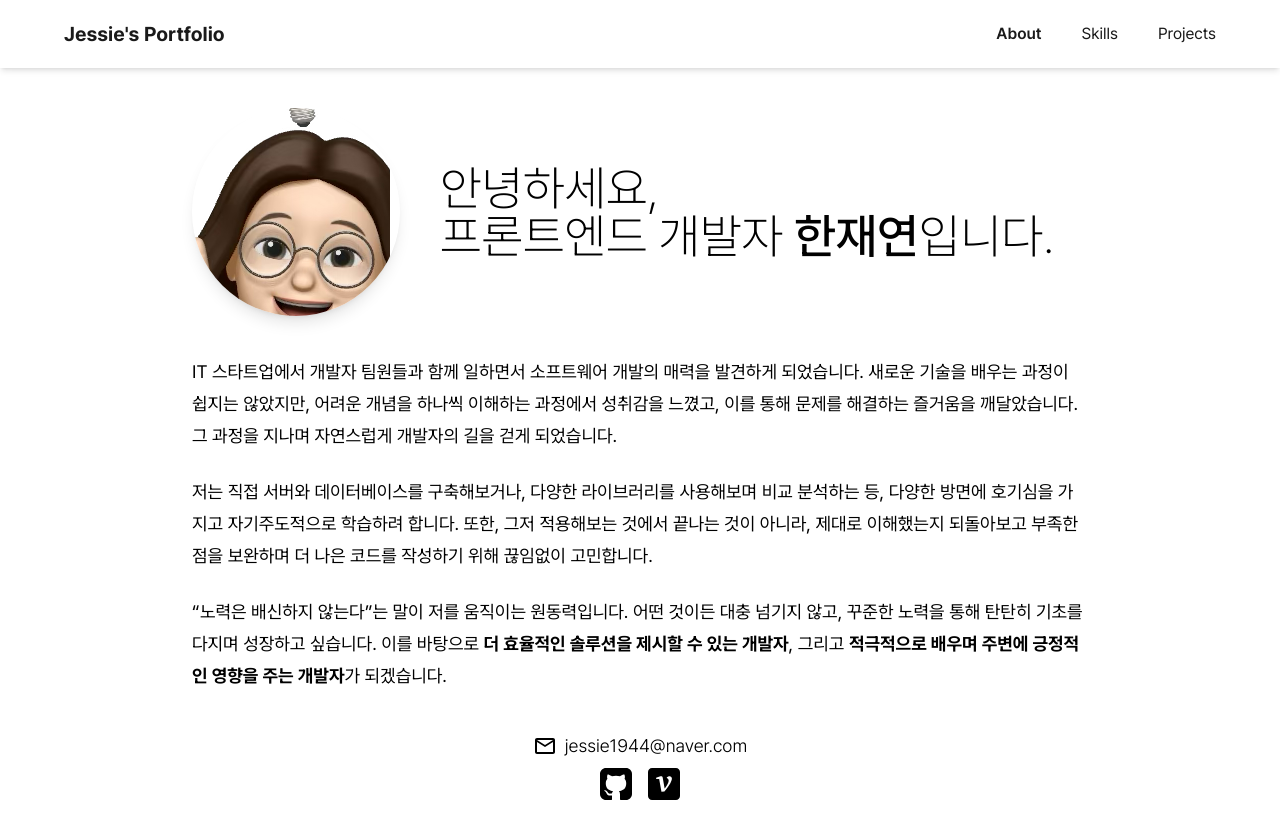
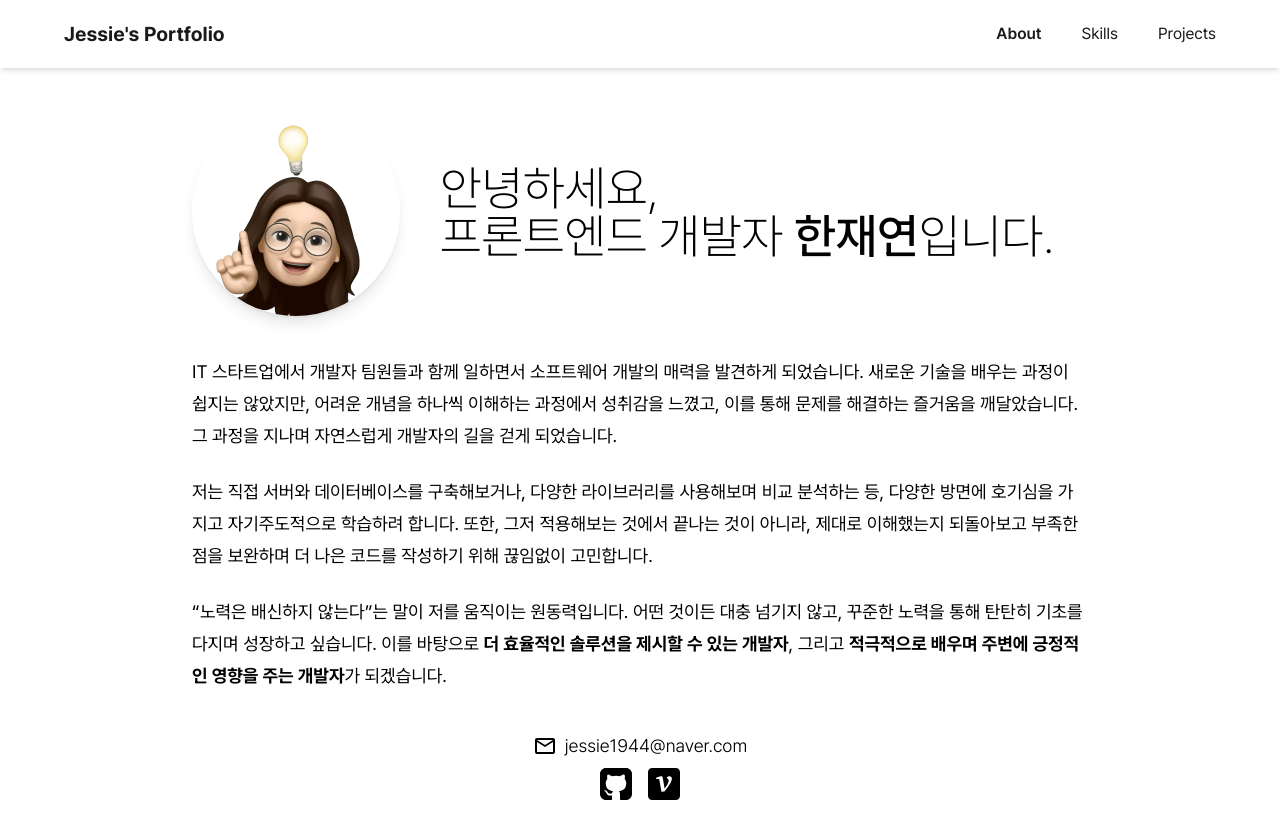
Before and after one commit to Jess-Apr/Portfolio, a Next.js app: page / in a window 1280 px wide. Built offline with nearby package versions, Linux system fonts and the light colour scheme.

Commit message:
💄 Design: 프로필 이미지 크기 및 위치 변경

```diff
--- a/src/app/about/AboutTitle.tsx
+++ b/src/app/about/AboutTitle.tsx
@@ -8,8 +8,8 @@ export default function AboutTitle() {
                 <Image
                     src={ProfileImage}
                     alt="아이디어를 떠올린 모습의 아바타"
-                    className="absolute w-60 h-60 object-none"
-                    style={{ top: "-8px", left: "-10px" }}
+                    className="absolute min-w-[240px] min-h-[240px] w-auto h-auto object-cover"
+                    style={{ top: "-6px", left: "-24px" }}
                 />
             </div>
             <h1 className="flex flex-col flex-1 items-start text-4xl md:text-5xl font-extralight leading-tight">
```
